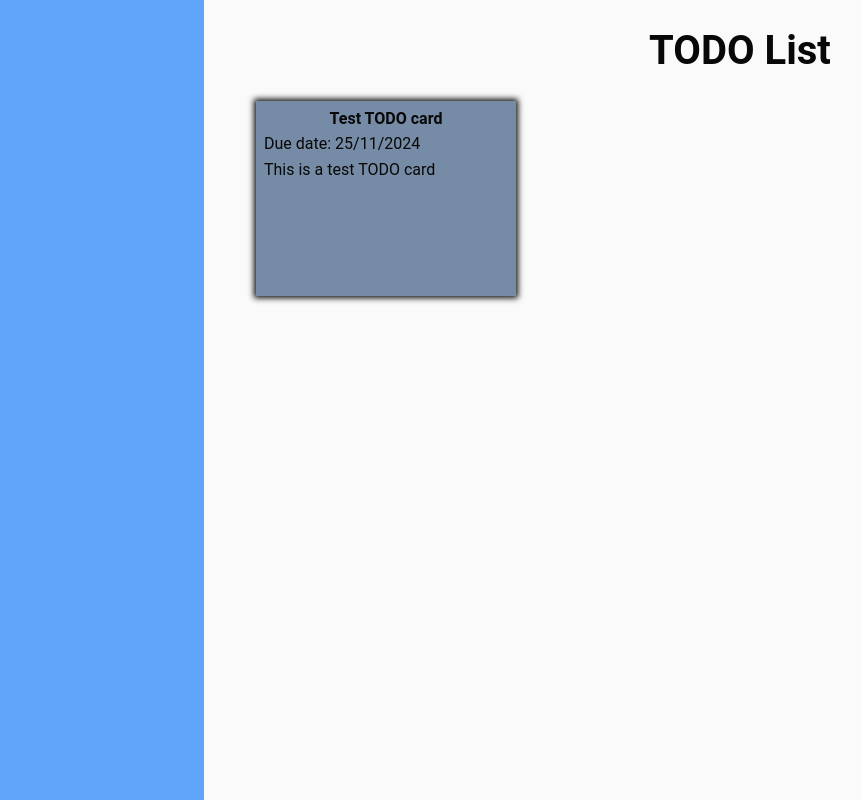
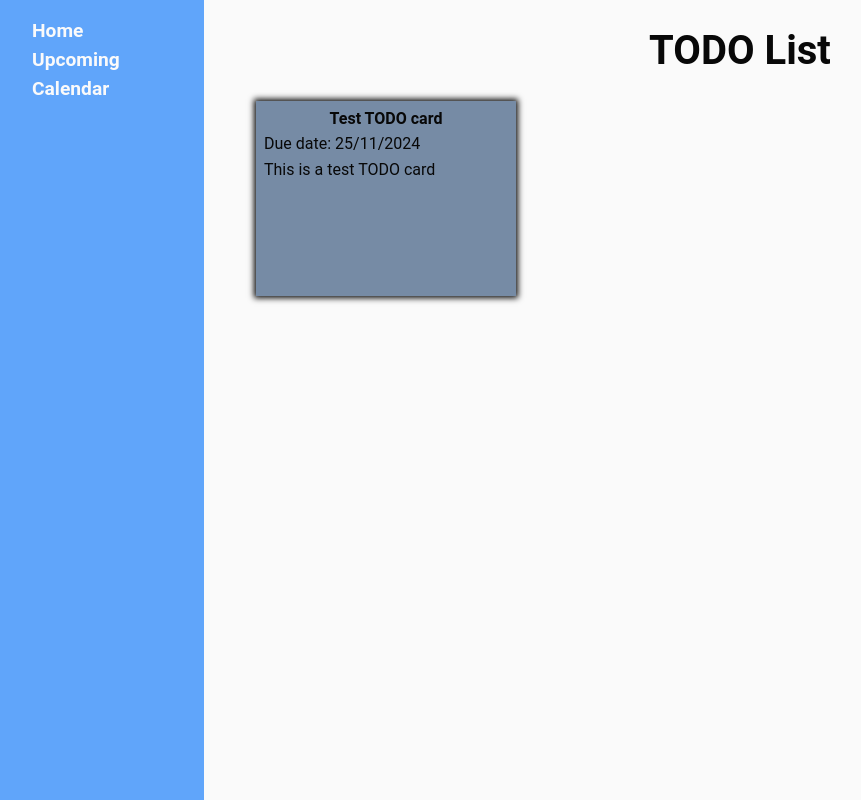
Before and after one commit to leo-peres/todo-list, a website built with webpack: page src/template.html in a window 1280 px wide. Shown: the whole page, without its empty margins (4-865 px from the left). Built offline with nearby package versions, Linux system fonts and the light colour scheme.

Commit message:
add some menu buttons

```diff
--- a/src/index.js
+++ b/src/index.js
@@ -1,4 +1,4 @@
 import "./style.css";
-import mainPage from "./main_page.js";
+import home from "./home.js";
 
-mainPage();
+home();
--- a/src/style.css
+++ b/src/style.css
@@ -40,7 +40,35 @@ body {
     font-size: 2.5em;
 }
 
+/****************/
+/***** MENU *****/
+/****************/
+
+.menu {
+    padding-left: 36px;
+}
+
+.menu-section {
+    color: var(--white);
+    font-size: 1.2rem;
+    font-weight: bold;
+}
+
+.menu-section ul {
+    padding: 0;
+    list-style: none;
+
+    display:grid;
+    gap: 6px;
+}
+
+.menu nav {
+    cursor: pointer;
+}
+
+/*********************/
 /***** TODO CARD *****/
+/*********************/
 
 .todo-card-parent-div {
     color: var(--main-text-color);
--- a/src/template.html
+++ b/src/template.html
@@ -7,7 +7,19 @@
 </head>
 <body>
 
-    <div class="menu"></div>
+  <div class="menu">
+    <div class="menu-section" id="menu-pages">
+      <ul>
+        <li><nav>Home</nav></li>
+        <li><nav>Upcoming</nav></li>
+        <li><nav>Calendar</nav></li>
+      </ul>
+    </div>
+    <div class="menu-section" id="menu-projects">
+
+    </div>
+  </div>
+
   <div class="content-container">
     <h1>TODO List</h1>
     <div id="content"></div>
```
Also changed, not shown: src/home.js (renamed from src/main_page.js). Lines whose indentation alone changed are shown as unchanged.
